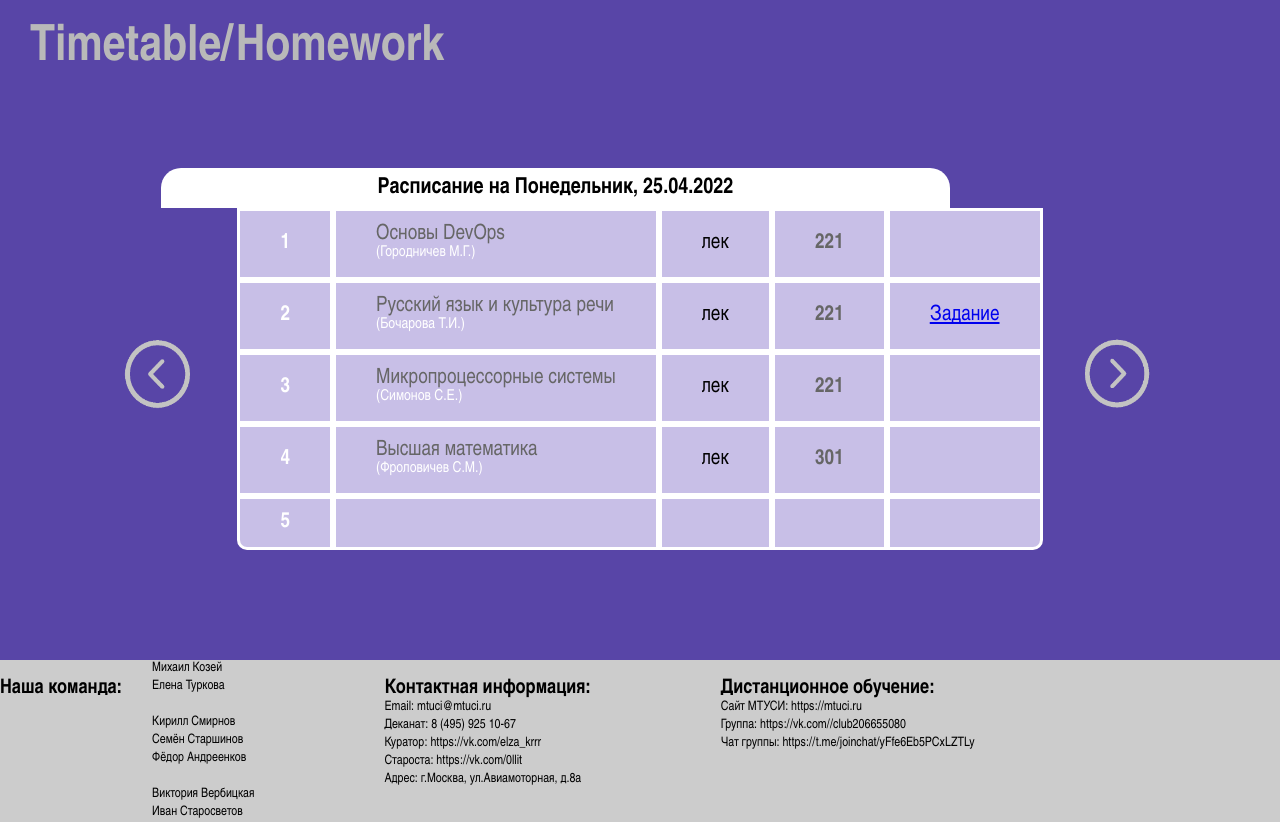
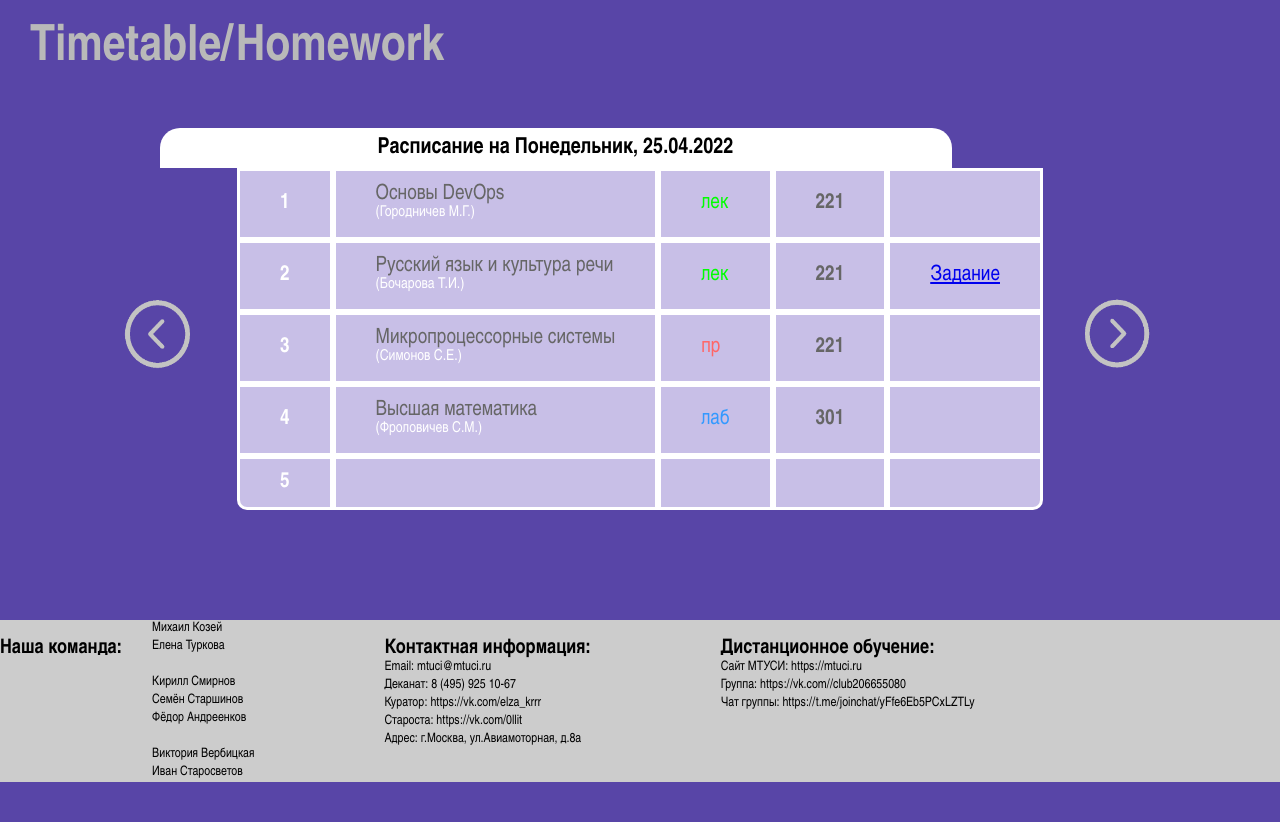
Before and after one commit to Mihan4ik0/BVT2101SITE, a Flask app: page /tt_home in a window 1280 px wide. Shown: the part 100-922 px from the top of the page. After the commit the page ends 882 px from the top, so only its background shows below. Run offline with Flask 2, Linux system fonts and the light colour scheme.

Commit message:
little js for timetable

```diff
--- a/static/css/base.css
+++ b/static/css/base.css
@@ -75,6 +75,7 @@ body {
 	position: absolute;
 	margin: 310px 0px 0px 755px;
 	display: none;
+	z-index: 2;
 }
 
 .header-avatar-menu:before {
@@ -229,9 +230,9 @@ table {
     background-color: #fff;
     border-top-left-radius: 20px;
     border-top-right-radius: 20px;
-    width: 789px;
+    width: 792px;
     height: 40px;
-    margin: 110px 0px 0px 161px;
+    margin: 70px 0px 0px 159.5px;
 }
 
 .schedule-num {
--- a/static/js/script.js
+++ b/static/js/script.js
@@ -1,4 +1,5 @@
 var selectItem;
+
 //Скрываем и показываем элемент header на странице
 function userActions() {
     let el = document.getElementsByClassName("header-avatar-menu");
@@ -9,6 +10,7 @@ function userActions() {
             el[i].style.display = 'block';
     }
 }
+
 //Скрываем и показываем элементы добавления на add_information.html
 function categoryActions(select) {
     let elem = document.getElementsByClassName("add-info-category");
@@ -35,3 +37,14 @@ function categoryActions(select) {
         }
     }
 }
+
+//Показываем нужный цвет какой-либо пары
+let sType = document.getElementsByClassName("schedule-type");
+for (let i = 0; i < sType.length; i++) {
+    if (sType[i].innerHTML == 'лек')
+        sType[i].style.color = '#0f0';
+    else if (sType[i].innerHTML == 'пр')
+        sType[i].style.color = '#f66';
+    else if (sType[i].innerHTML == 'лаб')
+        sType[i].style.color = '#39f';
+}
--- a/templates/timetable_homework.html
+++ b/templates/timetable_homework.html
@@ -71,7 +71,7 @@
 						<p class="schedule-sub">Микропроцессорные системы</p>
 						<p class="schedule-tut">(Симонов С.Е.)</p>
 					</td>
-                    <td class="schedule-type">лек</td>
+                    <td class="schedule-type">пр</td>
                     <td class="schedule-room">221</td>
                     <td> <a href="https://www.google.ru/" class="schedule-home"></a></td>
                 </tr>
@@ -81,14 +81,14 @@
 						<p class="schedule-sub">Высшая математика</p>
 						<p class="schedule-tut">(Фроловичев С.М.)</p>
 					</td>
-                    <td class="schedule-type">лек</td>
+                    <td class="schedule-type">лаб</td>
                     <td class="schedule-room">301</td>
                     <td> <a href="https://www.google.ru/" class="schedule-home"></a></td>
                 </tr>
                 <tr>
                     <td class="schedule-num">5</td>
 					<td>
-						<p class="schedule-sub"> </p>
+						<p class="schedule-sub"></p>
 						<p class="schedule-tut"> </p>
 					</td>
                     <td class="schedule-type"> </td>
```
